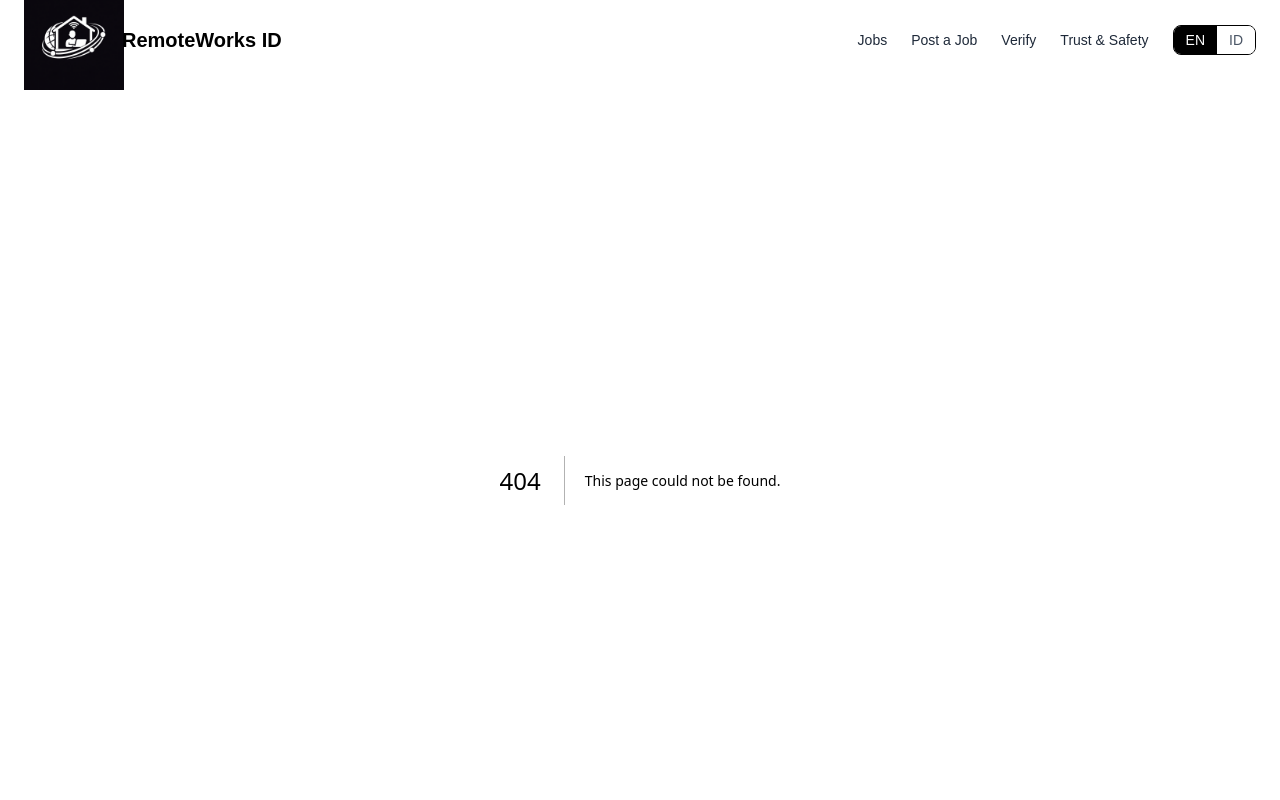
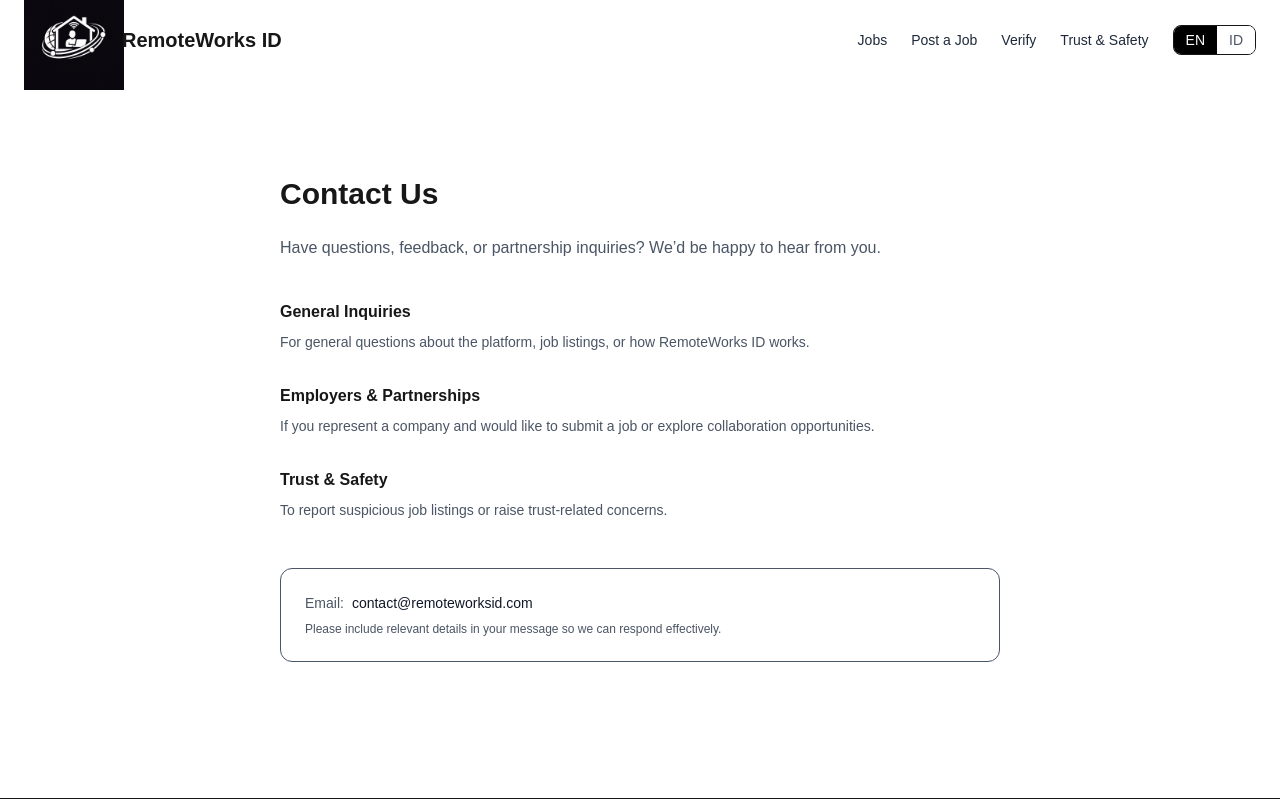
Before and after one commit to megakasmin/remoteworks-id, a Next.js app: page /contact in a window 1280 px wide. Before the commit this address had no page. Shown: the top 800 px of the page. Built offline with nearby package versions, Linux system fonts and the light colour scheme.

Commit message:
Add About and Contact Page

```diff
--- /dev/null
+++ b/app/about/page.tsx
@@ -0,0 +1,87 @@
+"use client";
+
+import { useLanguage } from "@/components/language/LanguageContext";
+
+export default function AboutPage() {
+  const { language } = useLanguage();
+
+  const content = {
+    en: {
+      title: "About RemoteWorks ID",
+      intro:
+        "RemoteWorks ID is a curated platform focused on remote and hybrid job opportunities, built with trust, clarity, and quality in mind.",
+
+      sections: [
+        {
+          title: "Why RemoteWorks ID",
+          body:
+            "Many job platforms prioritize quantity over quality. RemoteWorks ID exists to reduce noise, misleading listings, and low-quality postings by applying a manual review process.",
+        },
+        {
+          title: "Our Approach",
+          body:
+            "We focus on remote and hybrid roles only. Every job submission is reviewed before being published to help job seekers browse with confidence.",
+        },
+        {
+          title: "What We Are (and Aren’t)",
+          body:
+            "RemoteWorks ID is an information platform. We are not a recruitment agency, employer, or hiring intermediary.",
+        },
+        {
+          title: "Trust & Safety",
+          body:
+            "Trust is our foundation. Review processes are designed to reduce scams and misleading postings, while maintaining fairness for employers.",
+        },
+      ],
+    },
+
+    id: {
+      title: "Tentang RemoteWorks ID",
+      intro:
+        "RemoteWorks ID adalah platform kurasi lowongan remote dan hybrid yang dibangun dengan fokus pada kepercayaan, kejelasan, dan kualitas.",
+
+      sections: [
+        {
+          title: "Mengapa RemoteWorks ID",
+          body:
+            "Banyak platform lowongan mengejar kuantitas. RemoteWorks ID hadir untuk mengurangi noise, lowongan menyesatkan, dan posting berkualitas rendah melalui proses peninjauan manual.",
+        },
+        {
+          title: "Pendekatan Kami",
+          body:
+            "Kami hanya berfokus pada lowongan remote dan hybrid. Setiap lowongan ditinjau sebelum dipublikasikan agar pencari kerja dapat mencari dengan lebih percaya diri.",
+        },
+        {
+          title: "Apa yang Kami Lakukan (dan Tidak)",
+          body:
+            "RemoteWorks ID adalah platform informasi. Kami bukan agen rekrutmen, perusahaan, atau perantara perekrutan.",
+        },
+        {
+          title: "Trust & Safety",
+          body:
+            "Kepercayaan adalah fondasi kami. Proses kurasi dirancang untuk mengurangi risiko penipuan tanpa mengorbankan keadilan bagi perusahaan.",
+        },
+      ],
+    },
+  };
+
+  const t = content[language];
+
+  return (
+    <main className="max-w-3xl mx-auto px-6 py-24">
+      <h1 className="text-3xl font-semibold mb-6">{t.title}</h1>
+      <p className="text-gray-600 mb-10">{t.intro}</p>
+
+      <div className="space-y-8">
+        {t.sections.map((s, i) => (
+          <section key={i}>
+            <h2 className="font-semibold mb-2">{s.title}</h2>
+            <p className="text-gray-600 text-sm leading-relaxed">
+              {s.body}
+            </p>
+          </section>
+        ))}
+      </div>
+    </main>
+  );
+}
--- /dev/null
+++ b/app/contact/page.tsx
@@ -0,0 +1,91 @@
+"use client";
+
+import { useLanguage } from "@/components/language/LanguageContext";
+
+export default function ContactPage() {
+  const { language } = useLanguage();
+
+  const content = {
+    en: {
+      title: "Contact Us",
+      intro:
+        "Have questions, feedback, or partnership inquiries? We’d be happy to hear from you.",
+
+      sections: [
+        {
+          title: "General Inquiries",
+          body:
+            "For general questions about the platform, job listings, or how RemoteWorks ID works.",
+        },
+        {
+          title: "Employers & Partnerships",
+          body:
+            "If you represent a company and would like to submit a job or explore collaboration opportunities.",
+        },
+        {
+          title: "Trust & Safety",
+          body:
+            "To report suspicious job listings or raise trust-related concerns.",
+        },
+      ],
+
+      note:
+        "Please include relevant details in your message so we can respond effectively.",
+    },
+
+    id: {
+      title: "Hubungi Kami",
+      intro:
+        "Punya pertanyaan, masukan, atau ingin bekerja sama? Kami siap mendengar dari Anda.",
+
+      sections: [
+        {
+          title: "Pertanyaan Umum",
+          body:
+            "Untuk pertanyaan seputar platform, lowongan, atau cara kerja RemoteWorks ID.",
+        },
+        {
+          title: "Perusahaan & Kerja Sama",
+          body:
+            "Jika Anda mewakili perusahaan dan ingin mengirim lowongan atau menjajaki kolaborasi.",
+        },
+        {
+          title: "Trust & Safety",
+          body:
+            "Untuk melaporkan lowongan mencurigakan atau menyampaikan isu kepercayaan.",
+        },
+      ],
+
+      note:
+        "Mohon sertakan informasi yang relevan agar kami dapat merespons dengan lebih efektif.",
+    },
+  };
+
+  const t = content[language];
+
+  return (
+    <main className="max-w-3xl mx-auto px-6 py-24">
+      <h1 className="text-3xl font-semibold mb-6">{t.title}</h1>
+      <p className="text-gray-600 mb-10">{t.intro}</p>
+
+      <div className="space-y-8 mb-12">
+        {t.sections.map((s, i) => (
+          <section key={i}>
+            <h2 className="font-semibold mb-2">{s.title}</h2>
+            <p className="text-gray-600 text-sm">{s.body}</p>
+          </section>
+        ))}
+      </div>
+
+      <div className="border rounded-xl p-6 text-sm text-gray-600">
+        <p className="mb-2">
+          Email:
+          <span className="ml-2 font-medium text-gray-900">
+            contact@remoteworksid.com
+          </span>
+        </p>
+        <p className="text-xs">{t.note}</p>
+      </div>
+    </main>
+  );
+}
```
